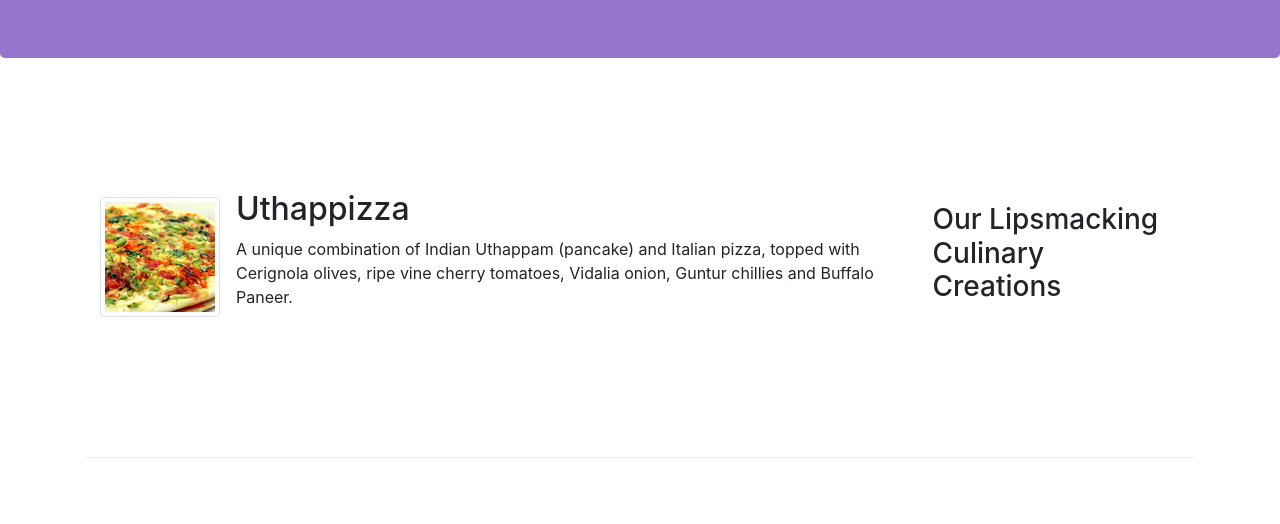
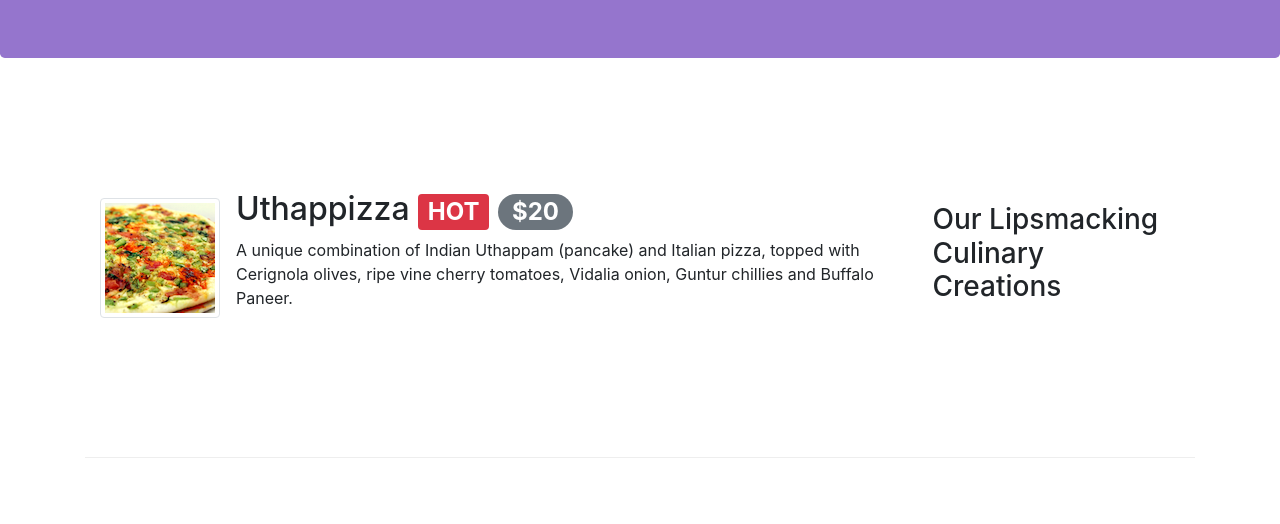
Before and after one commit to prakash19csu214/Restaurant-Project, a website: page index.html in a window 1280 px wide. Shown: the part 276-800 px from the top of the page. Drawn offline with nearby package versions, Linux system fonts and the light colour scheme.

Commit message:
alerting users

```diff
--- a/index.html
+++ b/index.html
@@ -54,7 +54,7 @@
                 <div class="media">
                     <img src="img/uthappizza.png" alt="uthappizza" class="d-flex mr-3 img-thumbnail align-self-center">
                     <div class="media-body">
-                        <h2 class="mt-0">Uthappizza</h2>
+                        <h2 class="mt-0">Uthappizza <span class="badge badge-danger">HOT</span> <span class="badge badge-pill badge-secondary">$20</span> </h2>
                         <p>A unique combination of Indian Uthappam (pancake) and Italian pizza, topped with Cerignola olives, ripe vine cherry tomatoes, Vidalia onion, Guntur chillies and Buffalo Paneer.</p>
                     </div>
                 </div>
```
